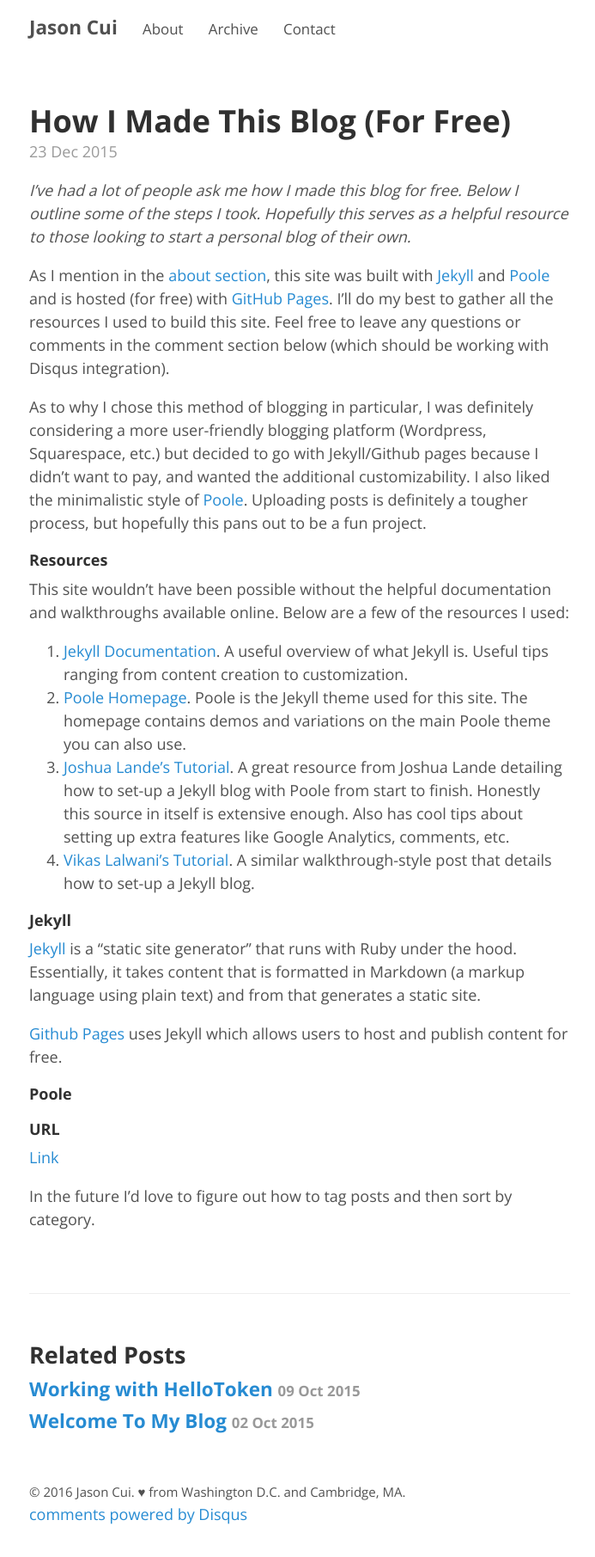
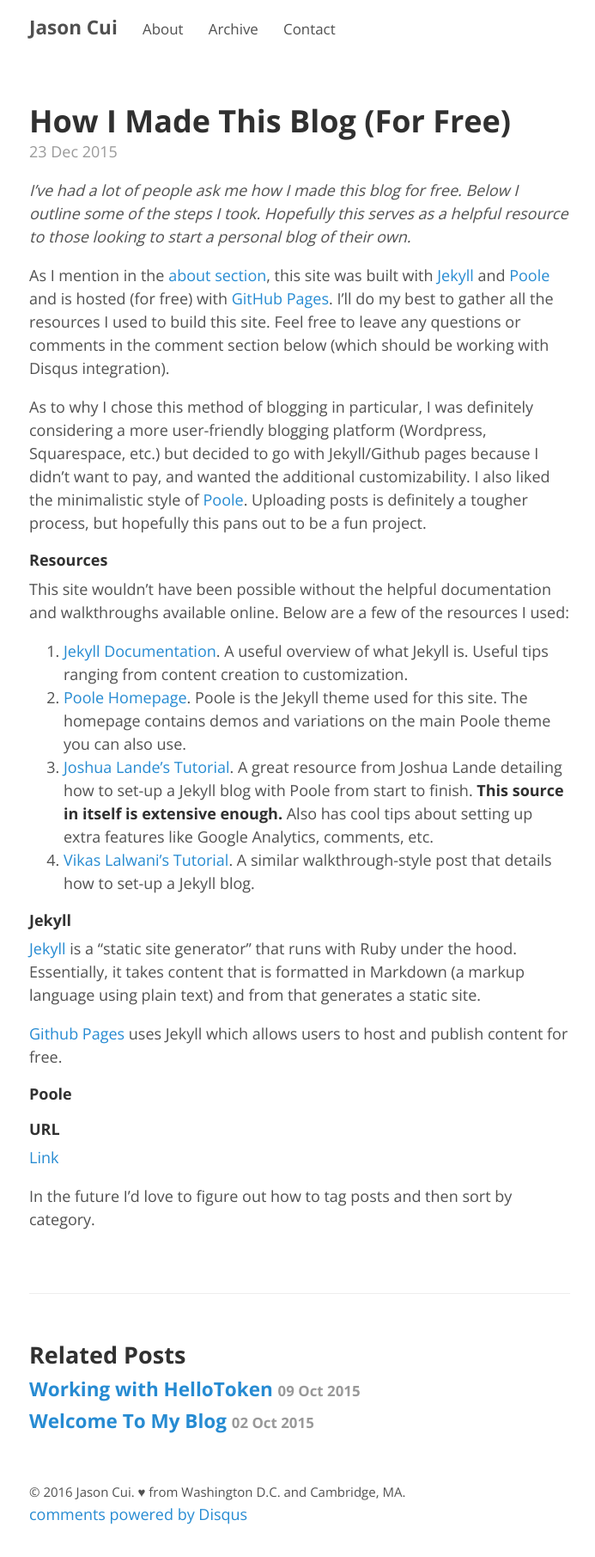
Before and after one commit to jasoncui/jasoncui.github.io, a Jekyll site: the page built from _posts/2015-12-23-how-i-made-this-blog-for-free.md, in a window 1280 px wide. Shown: the whole page at 86% size, without its empty margins (291-984 px from the left). Built offline with Jekyll 4.4.1, drawn with Linux system fonts in a browser that asks for light colours; comment, search, counter and statistics services are not loaded.

Commit message:
Bolded a section

```diff
--- a/_posts/2015-12-23-how-i-made-this-blog-for-free.md
+++ b/_posts/2015-12-23-how-i-made-this-blog-for-free.md
@@ -16,7 +16,7 @@
 
 1. [Jekyll Documentation](https://jekyllrb.com/docs/home/). A useful overview of what Jekyll is. Useful tips ranging from content creation to customization.
 2. [Poole Homepage](http://getpoole.com/). Poole is the Jekyll theme used for this site. The homepage contains demos and variations on the main Poole theme you can also use.
-3. [Joshua Lande's Tutorial](http://joshualande.com/jekyll-github-pages-poole/). A great resource from Joshua Lande detailing how to set-up a Jekyll blog with Poole from start to finish. Honestly this source in itself is extensive enough. Also has cool tips about setting up extra features like Google Analytics, comments, etc.
+3. [Joshua Lande's Tutorial](http://joshualande.com/jekyll-github-pages-poole/). A great resource from Joshua Lande detailing how to set-up a Jekyll blog with Poole from start to finish. **This source in itself is extensive enough.** Also has cool tips about setting up extra features like Google Analytics, comments, etc.
 4. [Vikas Lalwani's Tutorial](http://www.sitepoint.com/set-jekyll-blog-5-minutes-poole/). A similar walkthrough-style post that details how to set-up a Jekyll blog.
 
 #### Jekyll
```
